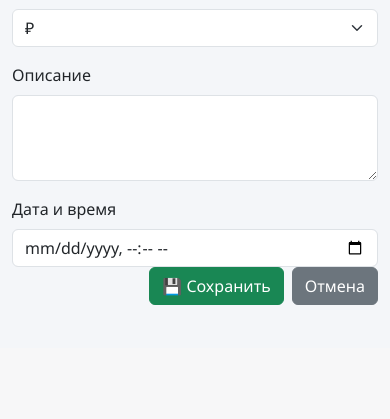
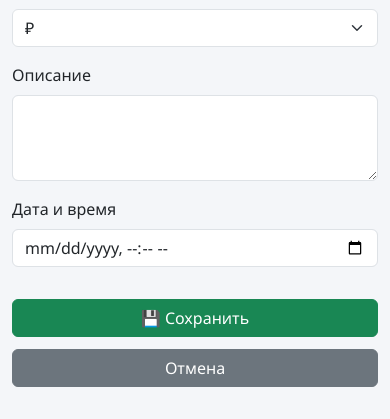
Before and after one commit to daniil-avdeenko/project-finance, a Flask app: page /transactions/create in a window 390 px wide. Shown: the part 496-915 px from the top of the page. Before the commit the page ends 801 px from the top, so only its background shows below. Run offline with Flask 3, Linux system fonts and the light colour scheme; the visitor is signed in with stand-in values (Sample User, id 1); data that the repository does not hold is empty; some libraries are stand-ins or nearby versions.

Commit message:
fix(ui): normalize create and edit forms for mobile

```diff
--- a/app/static/css/styles.css
+++ b/app/static/css/styles.css
@@ -900,3 +900,34 @@ h1 {
         margin-bottom: 0;
     }
 }
+
+
+/* ============================================================
+   Create / Edit forms — mobile.
+   ============================================================ */
+@media (max-width: 767px) {
+    h1 {
+        white-space: normal;
+        overflow-wrap: break-word;
+        word-break: break-word;
+    }
+}
+
+.form-actions {
+    display: flex;
+    justify-content: flex-end;
+    gap: 0.75rem;
+    margin-top: 2rem;
+    margin-bottom: 2rem;
+}
+
+@media (max-width: 767px) {
+    .form-actions {
+        flex-direction: column;
+    }
+
+    .form-actions > .btn,
+    .form-actions > a.btn {
+        width: 100%;
+    }
+}
--- a/app/templates/categories/create_expense.html
+++ b/app/templates/categories/create_expense.html
@@ -17,7 +17,9 @@
         {% endfor %}
     </div>
 
-    <button type="submit" class="btn btn-success">Сохранить</button>
-    <a href="{{ next_url }}" class="btn btn-secondary">Отмена</a>
+    <div class="form-actions">
+        <button type="submit" class="btn btn-success">Сохранить</button>
+        <a href="{{ next_url }}" class="btn btn-secondary">Отмена</a>
+    </div>
 </form>
 {% endblock %}
--- a/app/templates/categories/create_income.html
+++ b/app/templates/categories/create_income.html
@@ -17,7 +17,9 @@
         {% endfor %}
     </div>
 
-    <button type="submit" class="btn btn-success">Сохранить</button>
-    <a href="{{ next_url }}" class="btn btn-secondary">Отмена</a>
+    <div class="form-actions">
+        <button type="submit" class="btn btn-success">Сохранить</button>
+        <a href="{{ next_url }}" class="btn btn-secondary">Отмена</a>
+    </div>
 </form>
 {% endblock %}
--- a/app/templates/categories/edit.html
+++ b/app/templates/categories/edit.html
@@ -13,7 +13,9 @@
         {{ form.name.label(class="form-label") }}
         {{ form.name(class="form-control") }}
     </div>
-    <button type="submit" class="btn btn-success">💾 Сохранить</button>
-    <a href="{{ next_url }}" class="btn btn-secondary">Отмена</a>
+    <div class="form-actions">
+        <button type="submit" class="btn btn-success">💾 Сохранить</button>
+        <a href="{{ next_url }}" class="btn btn-secondary">Отмена</a>
+    </div>
 </form>
 {% endblock %}
--- a/app/templates/employees/create.html
+++ b/app/templates/employees/create.html
@@ -80,7 +80,7 @@
         <input type="hidden" name="project_roles" id="projectRolesInput" value="">
     </div>
 
-    <div class="d-flex justify-content-center gap-2">
+    <div class="form-actions">
         <button type="submit" class="btn btn-success" id="submitBtn">💾 Сохранить</button>
         <a href="{{ next_url }}" class="btn btn-secondary">Отмена</a>
     </div>
--- a/app/templates/employees/edit.html
+++ b/app/templates/employees/edit.html
@@ -80,7 +80,7 @@
         <input type="hidden" name="project_roles" id="projectRolesInput" value="">
     </div>
 
-    <div class="d-flex justify-content-center gap-2">
+    <div class="form-actions">
         <button type="submit" class="btn btn-success" id="submitBtn">💾 Сохранить</button>
         <a href="{{ next_url }}" class="btn btn-secondary">Отмена</a>
     </div>
--- a/app/templates/projects/edit.html
+++ b/app/templates/projects/edit.html
@@ -25,7 +25,7 @@
         {% endfor %}
     </div>
 
-    <div class="d-flex justify-content-center gap-2">
+    <div class="form-actions">
         <button type="submit" class="btn btn-success">💾 Сохранить</button>
         <a href="{{ next_url }}" class="btn btn-secondary">Отмена</a>
     </div>
--- a/app/templates/transactions/create.html
+++ b/app/templates/transactions/create.html
@@ -44,15 +44,14 @@
         {{ form.description(class="form-control", rows=3) }}
     </div>
 
-    <div class="row mb-3 align-items-end">
-        <div class="col-md-6">
-            {{ form.date.label(class="form-label") }}
-            {{ form.date(class="form-control", type="datetime-local") }}
-        </div>
-        <div class="col-md-6 d-flex justify-content-end gap-2">
-            <button type="submit" class="btn btn-success">💾 Сохранить</button>
-            <a href="{{ next_url }}" class="btn btn-secondary">Отмена</a>
-        </div>
+    <div class="mb-3">
+        {{ form.date.label(class="form-label") }}
+        {{ form.date(class="form-control", type="datetime-local") }}
+    </div>
+
+    <div class="form-actions">
+        <button type="submit" class="btn btn-success">💾 Сохранить</button>
+        <a href="{{ next_url }}" class="btn btn-secondary">Отмена</a>
     </div>
 </form>
 
```
Also changed, not shown: app/templates/transactions/edit.html (+8 -9 lines).
